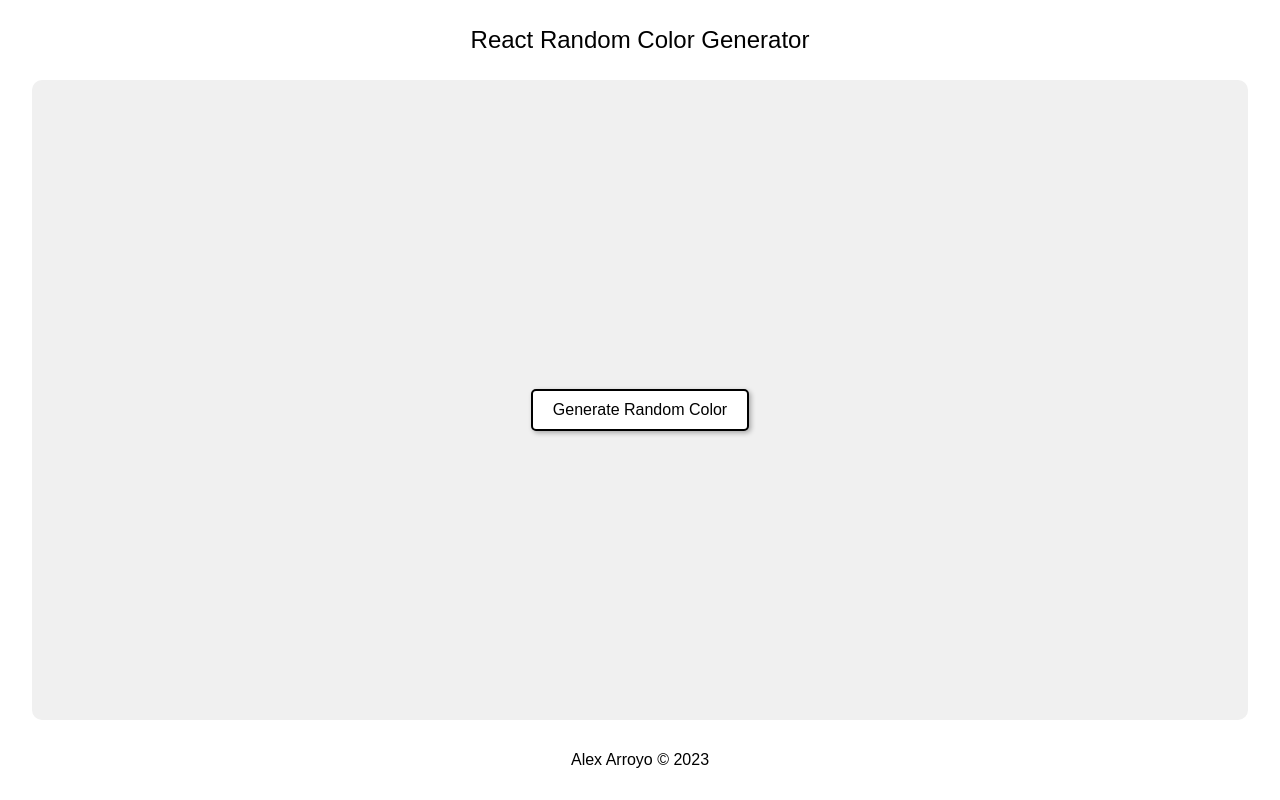
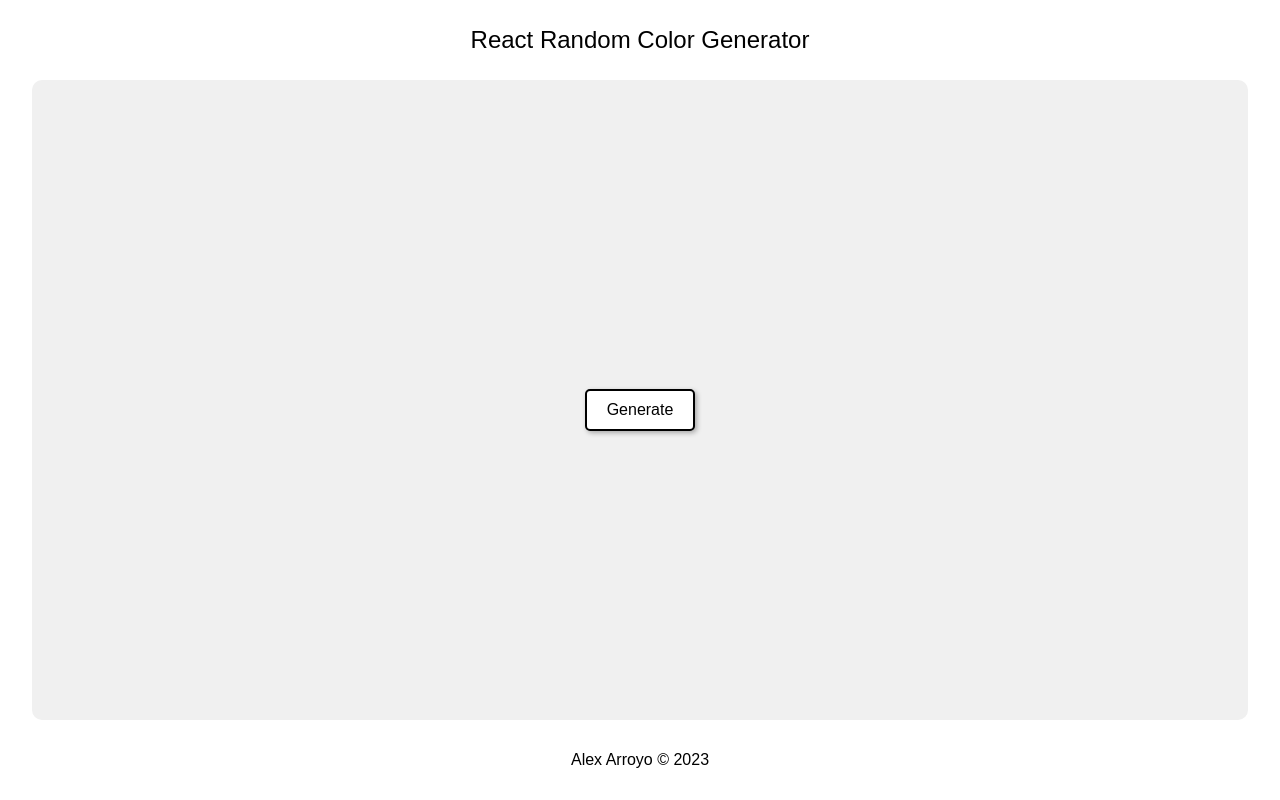
Before and after one commit to alexaldearroyo/react-random-color-generator, a React app: page / in a window 1280 px wide. Built offline with nearby package versions, Linux system fonts and the light colour scheme; the HTML template or start-up script is replaced by a standard one.

Commit message:
Edit button text

```diff
--- a/src/App.js
+++ b/src/App.js
@@ -79,7 +79,7 @@ export default function App() {
       </Header>
       <Container bgColor={bgColor}>
         {!!generatedColor && <Text>Generated Color: {generatedColor}</Text>}
-        <Button onClick={generateRandomColor}>Generate Random Color</Button>
+        <Button onClick={generateRandomColor}>Generate</Button>
       </Container>
       <Footer>
         <p>Alex Arroyo © 2023</p>
```
